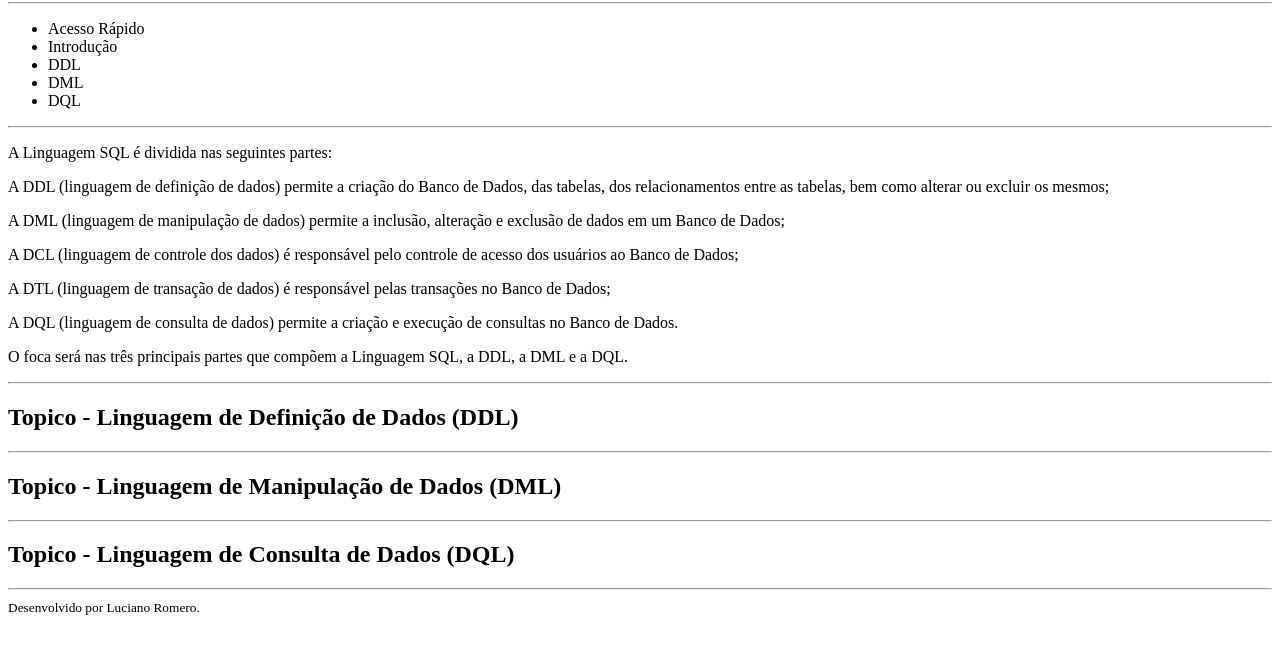
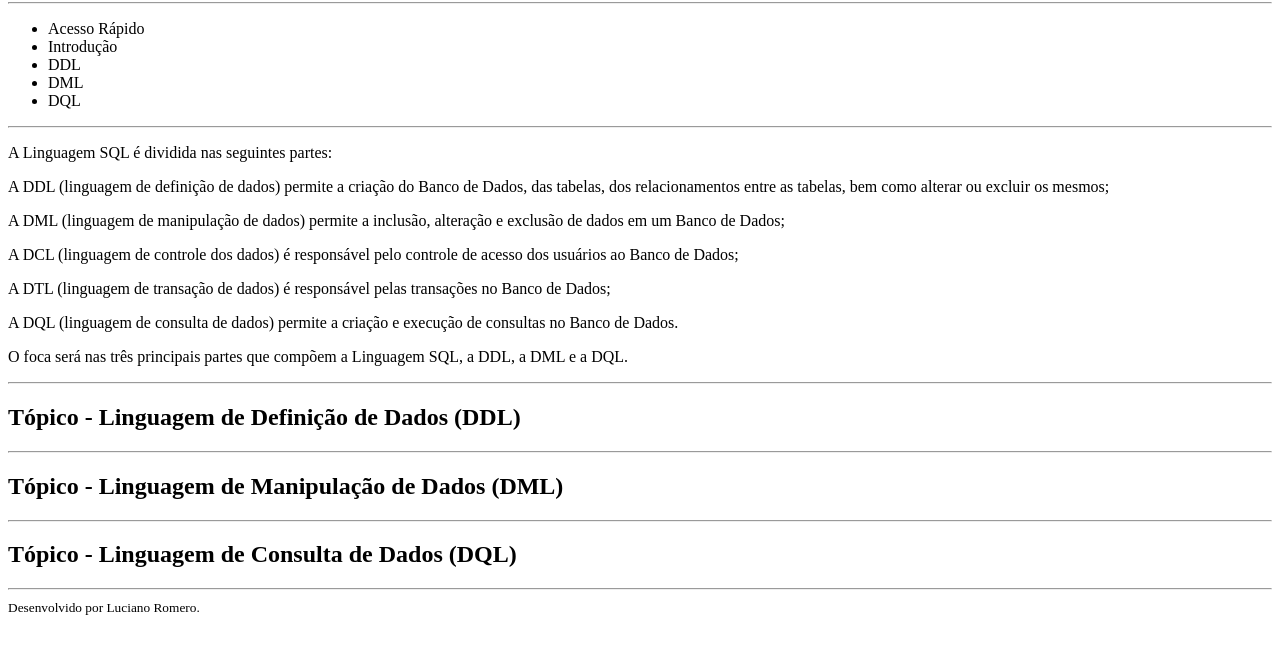
Before and after one commit to lucianoromero/Linguagem-SQL, a plain HTML site: page index.html in a window 1280 px wide. Shown: the part 78-732 px from the top of the page. Drawn offline with Linux system fonts and the light colour scheme.

Commit message:
up topico

```diff
--- a/index.html
+++ b/index.html
@@ -41,15 +41,15 @@
         a DDL, a DML e a DQL.</p>
 
     <hr>
-    <h2>Topico - Linguagem de Definição de Dados (DDL)</h2>
+    <h2>Tópico - Linguagem de Definição de Dados (DDL)</h2>
 
 
     <hr>
-    <h2>Topico - Linguagem de Manipulação de Dados (DML)</h2>
+    <h2>Tópico - Linguagem de Manipulação de Dados (DML)</h2>
 
 
     <hr>
-    <h2>Topico - Linguagem de Consulta de Dados (DQL)</h2>
+    <h2>Tópico - Linguagem de Consulta de Dados (DQL)</h2>
 
 
 
```
